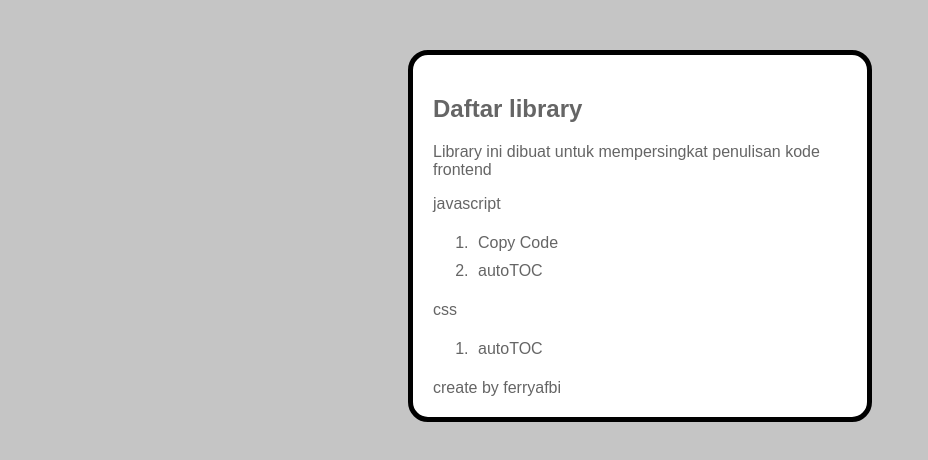
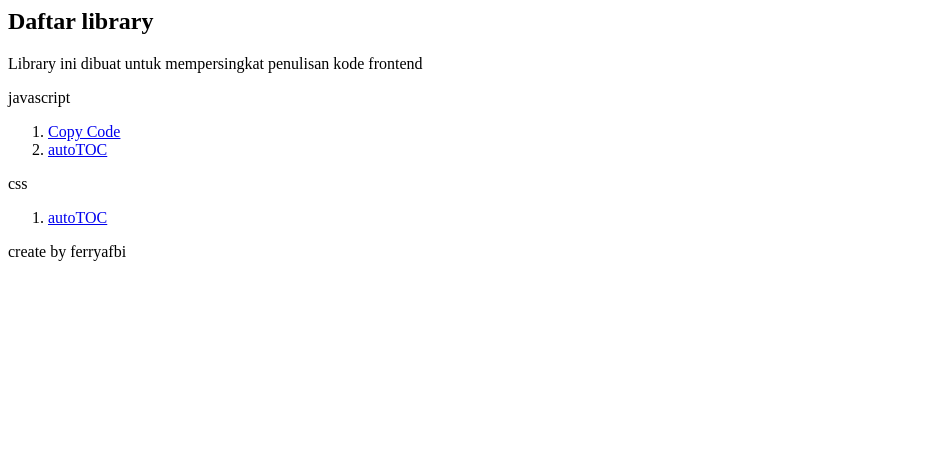
Before and after one commit to ferryafbi/library, a plain HTML site: page index.html in a window 1280 px wide. Shown: the whole page, without its empty margins (0-928 px from the left). Drawn offline with Linux system fonts and the light colour scheme.

Commit message:
upload all project

```diff
--- a/index.html
+++ b/index.html
@@ -5,29 +5,6 @@
     <meta http-equiv="X-UA-Compatible" content="IE=edge">
     <meta name="viewport" content="width=device-width, initial-scale=1.0">
     <title>Library gue nih</title>
-    <style>
-        body {
-            background-color: #c5c5c5;
-
-        }
-
-        article {
-            background-color: #ffffff;
-            font-family: 'Fira Sans', Arial, sans-serif;
-            font-size: 16px;
-            font-weight: 400;
-            color: #656565;
-            word-wrap: break-word;
-            margin: 50px 400px;
-            padding: 20px 20px;
-            border: 5px solid black;
-            border-radius: 20px;
-        }
-
-        li {
-            padding: 5px;
-        }
-    </style>
 </head>
 
 <body>
@@ -36,12 +13,12 @@
         <p>Library ini dibuat untuk mempersingkat penulisan kode frontend</p>
         <p>javascript</p>
         <ol>
-            <li>Copy Code</li>
-            <li>autoTOC</li>
+            <li><a href="js/copyCode.js" target="_blank">Copy Code</a></li>
+            <li><a href="js/autoTOC.js" target="_blank">autoTOC</a></li>
         </ol>
         <p>css</p>
         <ol>
-            <li>autoTOC</li>
+            <li><a href="css/autoTOC.css">autoTOC</a></li>
         </ol>
         <footer>create by ferryafbi</footer>
     </article>
```
